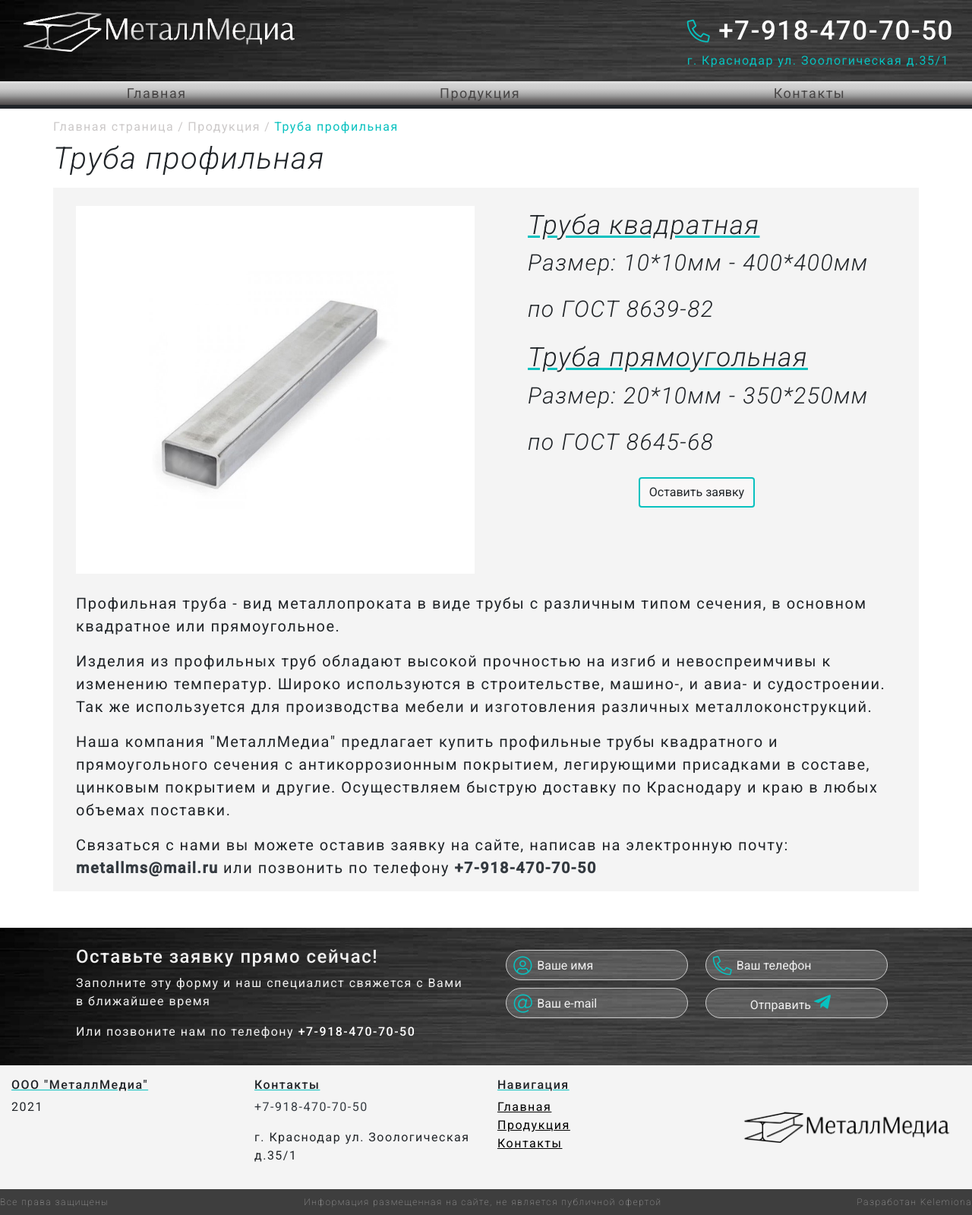
After one commit to kelemiona/metallmedia, a PHP site: page /products/profiled-tube.php in a window 1280 px wide. The commit adds this page. Shown: the whole page at 76% size. Run offline with PHP 8.4, Linux system fonts and the light colour scheme; some web fonts are replaced.

Commit message:
steel-round-bar and profiled tube

```diff
--- a/blocks/breadcrumb.php
+++ b/blocks/breadcrumb.php
@@ -25,7 +25,9 @@ if (!empty($urls) && $cur_url != '/') {
                 break;
             case 'seamless-tube.php' : $crumbs[$key]['text'] = 'Труба бесшовная';
                 break;
-            case 'prices' : $crumbs[$key]['text'] = 'Цены';
+            case 'profiled-tube.php' : $crumbs[$key]['text'] = 'Труба профильная';
+                break;
+            case 'steel-round-bar.php' : $crumbs[$key]['text'] = 'Круг стальной';
                 break;
             default : $crumbs[$key]['text'] = 'Главная страница';
                 break;
--- a/blocks/header.php
+++ b/blocks/header.php
@@ -41,8 +41,8 @@
                         <li class="nav-item flex-fill"><a href="/products/steellist.php" class="flex-fill">Стальной лист</a></li>
                         <li class="nav-item flex-fill"><a href="/products/steel-round-tube.php" class="flex-fill">Труба стальная</a></li>
                         <li class="nav-item flex-fill"><a href="/products/seamless-tube.php" class="flex-fill">Труба бесшовная</a></li>
-                        <li class="nav-item flex-fill"><a href="/products/steellist.php" class="flex-fill">Труба профильная</a></li>
-                        <li class="nav-item flex-fill"><a href="/products/steellist.php" class="flex-fill">Круг стальной</a></li>
+                        <li class="nav-item flex-fill"><a href="/products/profiled-tube.php" class="flex-fill">Труба профильная</a></li>
+                        <li class="nav-item flex-fill"><a href="/products/steel-round-bar.php" class="flex-fill">Круг стальной</a></li>
                         <li class="nav-item flex-fill"><a href="/products/steellist.php" class="flex-fill">Уголок стальной</a></li>
                         <li class="nav-item flex-fill"><a href="/products/steellist.php" class="flex-fill">Шестигранник</a></li>
                         <li class="nav-item flex-fill"><a href="/products/steellist.php" class="flex-fill">Квадрат стальной</a></li>
--- /dev/null
+++ b/blocks/products/profiled-tube.php
@@ -0,0 +1,36 @@
+<?php include ("../header.php") ?>
+
+<div class="pl-0 container-xl mx-auto">
+<?php include ("../breadcrumb.php") ?>
+    <h1 class="name-page name-product">Труба профильная</h1>
+</div>
+<div class="row container-xl back-light-grey mx-auto my-sm-2">
+    <div class="col-12 col-sm-6 pt-4">
+        <img src="../../img/products/steel-rectangular.jpg" class="image-product" alt="">
+    </div>
+    <div class="col-12 col-sm-6 pt-4">
+        <ul>
+            <li class="product-about product-about-li">Труба квадратная</li>
+            <p class="product-about">Размер: 10*10мм - 400*400мм</p>
+            <p class="product-about">по ГОСТ 8639-82</p>
+            <li class="product-about product-about-li">Труба прямоугольная</li>
+            <p class="product-about">Размер: 20*10мм - 350*250мм </p>
+            <p class="product-about">по ГОСТ 8645-68</p>
+        </ul>
+        <?php require ("../button-contact-us.php") ?>
+    </div>
+
+    <div class="col-12 mt-4">
+    <p class="product-about-text">Профильная труба - вид металлопроката в виде трубы с различным типом сечения, в основном квадратное или прямоугольное.</p>
+        <p class="product-about-text"> Изделия из профильных труб обладают высокой прочностью на изгиб и невоспреимчивы к изменению температур. Широко используются в строительстве, машино-, и авиа- и судостроении. Так же используется для производства мебели и изготовления различных металлоконструкций.
+        </p>
+        <p class="product-about-text"> Наша компания "МеталлМедиа" предлагает купить профильные трубы квадратного и прямоугольного сечения с антикоррозионным покрытием, легирующими присадками в составе, цинковым покрытием и другие. Осуществляем быструю доставку по Краснодару и краю в любых объемах поставки.
+        </p>
+        <p class="product-about-text"> Связаться с нами вы можете оставив заявку на сайте, написав на электронную почту: <b><a class="text-dark" href="mailto:metallms@mail.ru">metallms@mail.ru</a></b> или позвонить по телефону <b><a class="mobile text-dark" href="tel:+79184707050">+7-918-470-70-50</a></b></p>
+    </div>
+
+</div>
+
+
+<?php include ("../footer.php") ?>
+<script src="../../script/script.js"></script>
--- a/products.php
+++ b/products.php
@@ -70,7 +70,7 @@
                     </a>
                 </div>
                 <div class="col mb-4 product-card pipes">
-                    <a href="/" target="_blank">
+                    <a href="/products/profiled-tube.php" target="_blank">
                         <div class="card h-100">
                             <div class="b-200">
                                 <img src="img/products/steel-rectangular.jpg" class="card-img-top" alt="...">
@@ -82,7 +82,7 @@
                     </a>
                 </div>
                 <div class="col mb-4 product-card circles">
-                    <a href="/" target="_blank">
+                    <a href="/products/steel-round-bar.php" target="_blank">
                         <div class="card h-100">
                             <div class="b-200">
                                 <img src="img/products/steel-round-bar.jpg" class="card-img-top" alt="...">
```
Also changed, not shown: blocks/products/steel-round-bar.php (added, +29 -0 lines).
